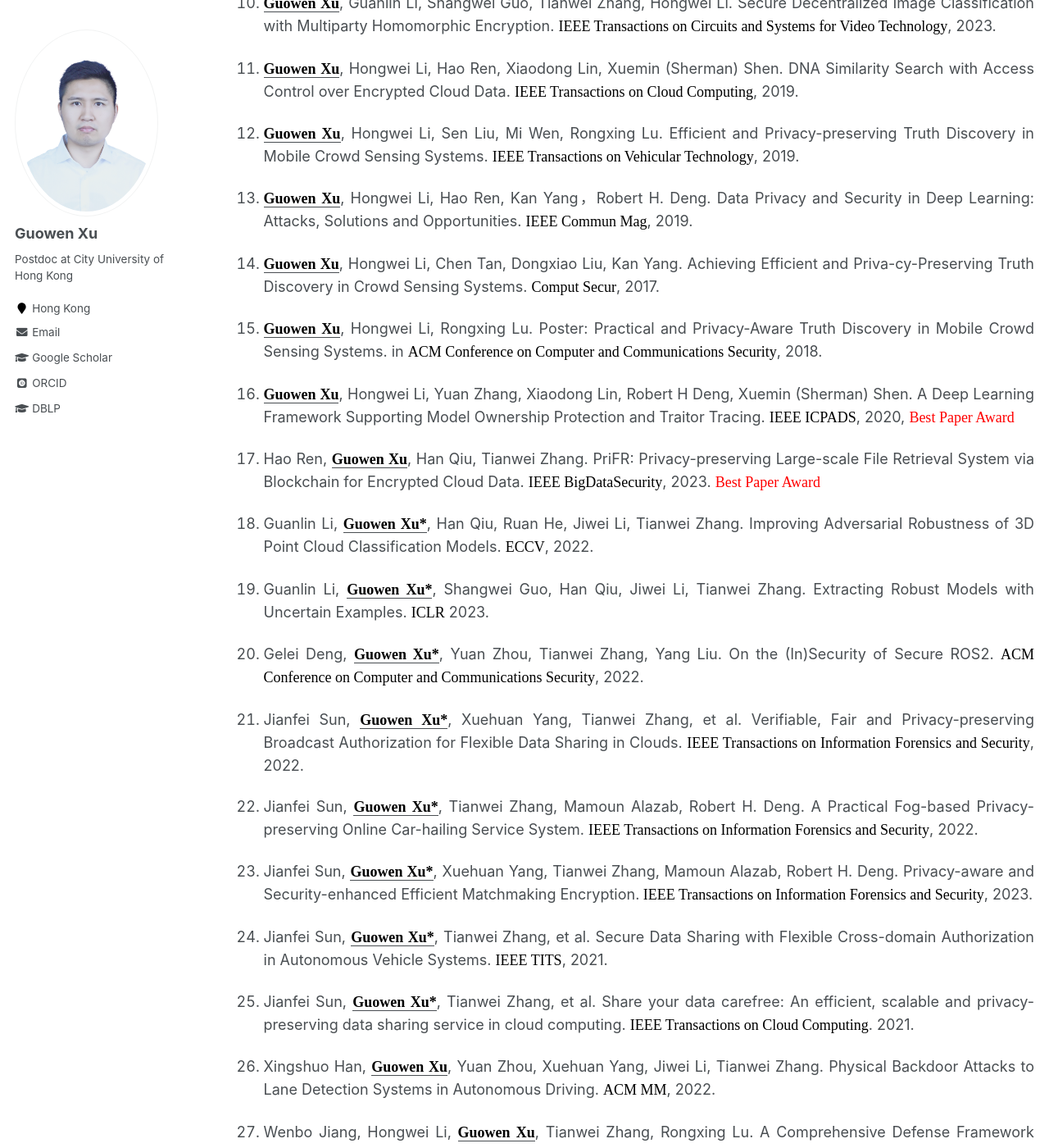
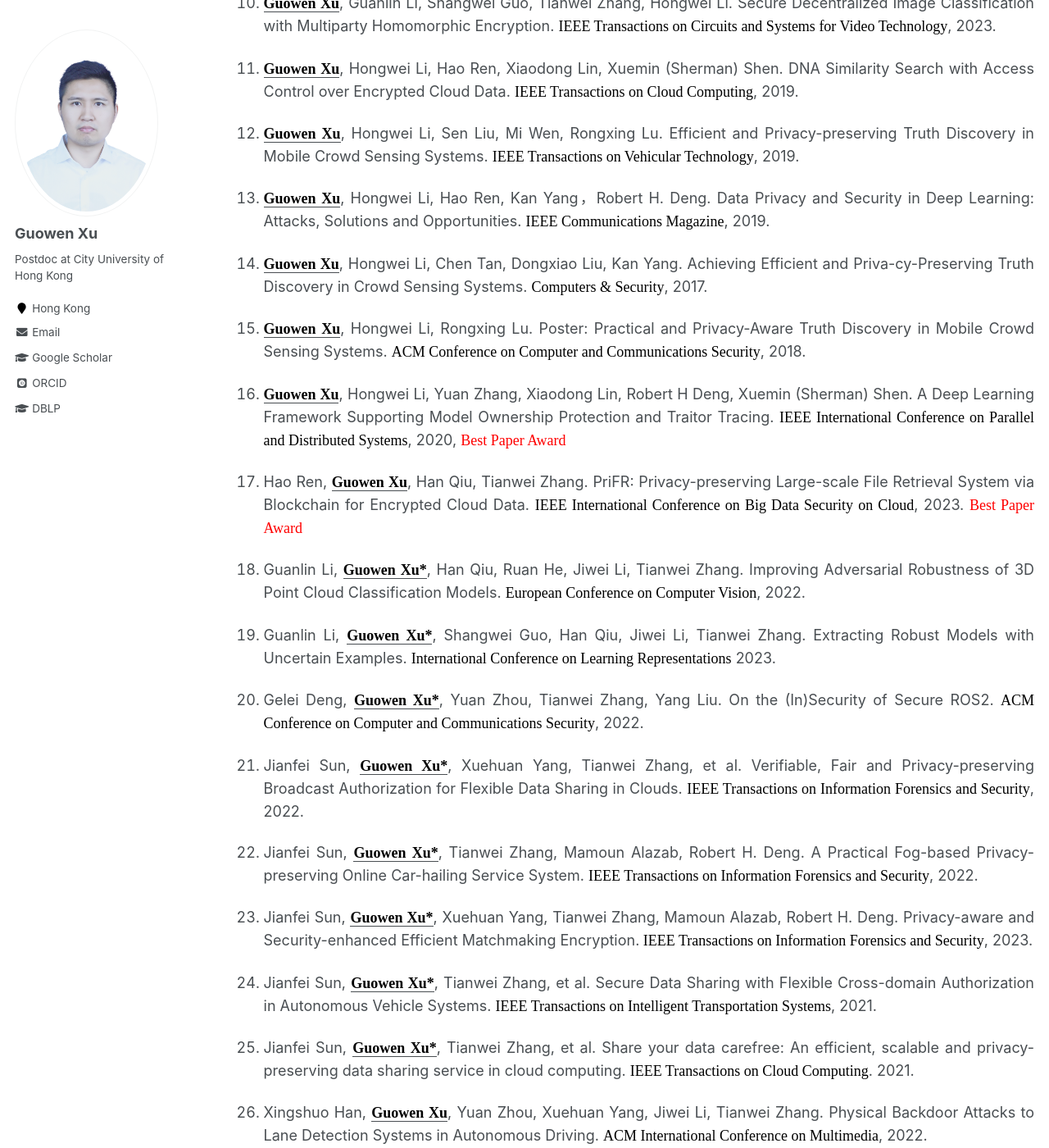
Before and after one commit to Guowen-xu/guowen-xu.github.io, a Jekyll site: the page built from _pages/publications.md, in a window 1280 px wide and 1400 px high, scrolled down 1123 px. Shown: the whole window at 82% size. Built offline with Jekyll 4.4.1, drawn with Linux system fonts in a browser that asks for light colours; some web fonts are replaced; some of the changed text lies outside the part shown.

Commit message:
Update publications.md

```diff
--- a/_pages/publications.md
+++ b/_pages/publications.md
@@ -26,33 +26,33 @@ You can find my articles on my [Google Scholar](https://scholar.google.com.hk/ci
 10. <p align="justify"><u><b><font face="Times New Roman" color=black size=4> Guowen Xu</font></b></u>, Guanlin Li, Shangwei Guo, Tianwei Zhang, Hongwei Li. Secure Decentralized Image Classification with Multiparty Homomorphic Encryption. <font face="Times New Roman" color=black size=4> IEEE Transactions on Circuits and Systems for Video Technology</font>, 2023.</p>
 11. <p align="justify"><u><b><font face="Times New Roman" color=black size=4> Guowen Xu</font></b></u>, Hongwei Li, Hao Ren, Xiaodong Lin, Xuemin (Sherman) Shen. DNA Similarity Search with Access Control over Encrypted Cloud Data. <font face="Times New Roman" color=black size=4> IEEE Transactions on Cloud Computing</font>, 2019.</p>
 12. <p align="justify"><u><b><font face="Times New Roman" color=black size=4> Guowen Xu</font></b></u>, Hongwei Li, Sen Liu, Mi Wen, Rongxing Lu. Efficient and Privacy-preserving Truth Discovery in Mobile Crowd Sensing Systems. <font face="Times New Roman" color=black size=4> IEEE Transactions on Vehicular Technology</font>, 2019.</p>
-13. <p align="justify"><u><b><font face="Times New Roman" color=black size=4> Guowen Xu</font></b></u>, Hongwei Li, Hao Ren, Kan Yang，Robert H. Deng. Data Privacy and Security in Deep Learning: Attacks, Solutions and Opportunities. <font face="Times New Roman" color=black size=4> IEEE Commun Mag</font>, 2019.</p>
-14. <p align="justify"><u><b><font face="Times New Roman" color=black size=4> Guowen Xu</font></b></u>, Hongwei Li, Chen Tan, Dongxiao Liu, Kan Yang. Achieving Efficient and Priva-cy-Preserving Truth Discovery in Crowd Sensing Systems. <font face="Times New Roman" color=black size=4> Comput Secur</font>, 2017.</p>
-15. <p align="justify"><u><b><font face="Times New Roman" color=black size=4> Guowen Xu</font></b></u>, Hongwei Li, Rongxing Lu. Poster: Practical and Privacy-Aware Truth Discovery in Mobile Crowd Sensing Systems. in <font face="Times New Roman" color=black size=4>  ACM Conference on Computer and Communications Security</font>, 2018.</p>
-16. <p align="justify"><u><b><font face="Times New Roman" color=black size=4> Guowen Xu</font></b></u>, Hongwei Li, Yuan Zhang, Xiaodong Lin, Robert H Deng, Xuemin (Sherman) Shen. A Deep Learning Framework Supporting Model Ownership Protection and Traitor Tracing. <font face="Times New Roman" color=black size=4> IEEE ICPADS</font>, 2020, <font face="Times New Roman" color=red size=4> Best Paper Award</font></p>
-17. <p align="justify">Hao Ren, <u><b><font face="Times New Roman" color=black size=4> Guowen Xu</font></b></u>, Han Qiu, Tianwei Zhang. PriFR: Privacy-preserving Large-scale File Retrieval System via Blockchain for Encrypted Cloud Data. <font face="Times New Roman" color=black size=4> IEEE BigDataSecurity</font>, 2023. <font face="Times New Roman" color=red size=4> Best Paper Award</font></p>
-18. <p align="justify">Guanlin Li, <u><b><font face="Times New Roman" color=black size=4> Guowen Xu*</font></b></u>, Han Qiu, Ruan He, Jiwei Li,  Tianwei Zhang. Improving Adversarial Robustness of 3D Point Cloud Classification Models.  <font face="Times New Roman" color=black size=4>ECCV</font>, 2022.</p>
-19. <p align="justify">Guanlin Li, <u><b><font face="Times New Roman" color=black size=4> Guowen Xu*</font></b></u>, Shangwei Guo, Han Qiu, Jiwei Li, Tianwei Zhang. Extracting Robust Models with Uncertain Examples. <font face="Times New Roman" color=black size=4> ICLR</font> 2023.</p>
+13. <p align="justify"><u><b><font face="Times New Roman" color=black size=4> Guowen Xu</font></b></u>, Hongwei Li, Hao Ren, Kan Yang，Robert H. Deng. Data Privacy and Security in Deep Learning: Attacks, Solutions and Opportunities. <font face="Times New Roman" color=black size=4> IEEE Communications Magazine</font>, 2019.</p>
+14. <p align="justify"><u><b><font face="Times New Roman" color=black size=4> Guowen Xu</font></b></u>, Hongwei Li, Chen Tan, Dongxiao Liu, Kan Yang. Achieving Efficient and Priva-cy-Preserving Truth Discovery in Crowd Sensing Systems. <font face="Times New Roman" color=black size=4> Computers & Security</font>, 2017.</p>
+15. <p align="justify"><u><b><font face="Times New Roman" color=black size=4> Guowen Xu</font></b></u>, Hongwei Li, Rongxing Lu. Poster: Practical and Privacy-Aware Truth Discovery in Mobile Crowd Sensing Systems.  <font face="Times New Roman" color=black size=4>  ACM Conference on Computer and Communications Security</font>, 2018.</p>
+16. <p align="justify"><u><b><font face="Times New Roman" color=black size=4> Guowen Xu</font></b></u>, Hongwei Li, Yuan Zhang, Xiaodong Lin, Robert H Deng, Xuemin (Sherman) Shen. A Deep Learning Framework Supporting Model Ownership Protection and Traitor Tracing. <font face="Times New Roman" color=black size=4>  IEEE International Conference on Parallel and Distributed Systems</font>, 2020, <font face="Times New Roman" color=red size=4> Best Paper Award</font></p>
+17. <p align="justify">Hao Ren, <u><b><font face="Times New Roman" color=black size=4> Guowen Xu</font></b></u>, Han Qiu, Tianwei Zhang. PriFR: Privacy-preserving Large-scale File Retrieval System via Blockchain for Encrypted Cloud Data. <font face="Times New Roman" color=black size=4>  IEEE International Conference on Big Data Security on Cloud</font>, 2023. <font face="Times New Roman" color=red size=4> Best Paper Award</font></p>
+18. <p align="justify">Guanlin Li, <u><b><font face="Times New Roman" color=black size=4> Guowen Xu*</font></b></u>, Han Qiu, Ruan He, Jiwei Li,  Tianwei Zhang. Improving Adversarial Robustness of 3D Point Cloud Classification Models.  <font face="Times New Roman" color=black size=4> European Conference on Computer Vision</font>, 2022.</p>
+19. <p align="justify">Guanlin Li, <u><b><font face="Times New Roman" color=black size=4> Guowen Xu*</font></b></u>, Shangwei Guo, Han Qiu, Jiwei Li, Tianwei Zhang. Extracting Robust Models with Uncertain Examples. <font face="Times New Roman" color=black size=4> International Conference on Learning Representations</font> 2023.</p>
 20. <p align="justify">Gelei Deng, <u><b><font face="Times New Roman" color=black size=4> Guowen Xu*</font></b></u>, Yuan Zhou, Tianwei Zhang, Yang Liu. On the (In)Security of Secure ROS2. <font face="Times New Roman" color=black size=4>  ACM Conference on Computer and Communications Security</font>, 2022.</p>
 21. <p align="justify">Jianfei Sun, <u><b><font face="Times New Roman" color=black size=4> Guowen Xu*</font></b></u>, Xuehuan Yang, Tianwei Zhang, et al. Verifiable, Fair and Privacy-preserving Broadcast Authorization for Flexible Data Sharing in Clouds. <font face="Times New Roman" color=black size=4> IEEE Transactions on Information Forensics and Security</font>, 2022.</p>
 22. <p align="justify">Jianfei Sun, <u><b><font face="Times New Roman" color=black size=4> Guowen Xu*</font></b></u>, Tianwei Zhang, Mamoun Alazab, Robert H. Deng. A Practical Fog-based Privacy-preserving Online Car-hailing Service System. <font face="Times New Roman" color=black size=4> IEEE Transactions on Information Forensics and Security</font>, 2022.</p>
 23. <p align="justify">Jianfei Sun, <u><b><font face="Times New Roman" color=black size=4> Guowen Xu*</font></b></u>, Xuehuan Yang, Tianwei Zhang, Mamoun Alazab, Robert H. Deng. Privacy-aware and Security-enhanced Efficient Matchmaking Encryption.<font face="Times New Roman" color=black size=4> IEEE Transactions on Information Forensics and Security</font>, 2023.</p>
-24. <p align="justify">Jianfei Sun,  <u><b><font face="Times New Roman" color=black size=4> Guowen Xu*</font></b></u>, Tianwei Zhang, et al. Secure Data Sharing with Flexible Cross-domain Authorization in Autonomous Vehicle Systems. <font face="Times New Roman" color=black size=4> IEEE TITS</font>, 2021.</p>
+24. <p align="justify">Jianfei Sun,  <u><b><font face="Times New Roman" color=black size=4> Guowen Xu*</font></b></u>, Tianwei Zhang, et al. Secure Data Sharing with Flexible Cross-domain Authorization in Autonomous Vehicle Systems. <font face="Times New Roman" color=black size=4> IEEE Transactions on Intelligent Transportation Systems</font>, 2021.</p>
 25. <p align="justify">Jianfei Sun,  <u><b><font face="Times New Roman" color=black size=4> Guowen Xu*</font></b></u>, Tianwei Zhang, et al. Share your data carefree: An efficient, scalable and privacy-preserving data sharing service in cloud computing. <font face="Times New Roman" color=black size=4> IEEE Transactions on Cloud Computing</font>. 2021.</p>
-26. <p align="justify">Xingshuo Han, <u><b><font face="Times New Roman" color=black size=4> Guowen Xu</font></b></u>, Yuan Zhou, Xuehuan Yang, Jiwei Li, Tianwei Zhang. Physical Backdoor Attacks to Lane Detection Systems in Autonomous Driving.  <font face="Times New Roman" color=black size=4>ACM MM</font>, 2022.</p>
+26. <p align="justify">Xingshuo Han, <u><b><font face="Times New Roman" color=black size=4> Guowen Xu</font></b></u>, Yuan Zhou, Xuehuan Yang, Jiwei Li, Tianwei Zhang. Physical Backdoor Attacks to Lane Detection Systems in Autonomous Driving.  <font face="Times New Roman" color=black size=4>ACM International Conference on Multimedia</font>, 2022.</p>
 27. <p align="justify">Wenbo Jiang, Hongwei Li, <u><b><font face="Times New Roman" color=black size=4> Guowen Xu</font></b></u>, Tianwei Zhang, Rongxing Lu. A Comprehensive Defense Framework against Model Extraction Attacks. <font face="Times New Roman" color=black size=4> IEEE Transactions on Dependable and Secure Computing</font>, 2023.</p>
-28.  <p align="justify">Wenbo Jiang, Hongwei Li, <u><b><font face="Times New Roman" color=black size=4> Guowen Xu</font></b></u>, Tianwei Zhang. Color Backdoor: A Robust Poisoning Attack in Color Space.<font face="Times New Roman" color=black size=4> CVPR</font>, 2023.</p>
+28.  <p align="justify">Wenbo Jiang, Hongwei Li, <u><b><font face="Times New Roman" color=black size=4> Guowen Xu</font></b></u>, Tianwei Zhang. Color Backdoor: A Robust Poisoning Attack in Color Space.<font face="Times New Roman" color=black size=4> IEEE / CVF Computer Vision and Pattern Recognition Conference</font>, 2023.</p>
 29.  <p align="justify">Xiaoyuan Liu, Hongwei Li, <u><b><font face="Times New Roman" color=black size=4> Guowen Xu</font></b></u>, Zongqi Chen, Xiaoming Huang, and Rongxing Lu. Privacy-Enhanced Federated Learning against Poisoning Adversaries. <font face="Times New Roman" color=black size=4> IEEE Transactions on Information Forensics and Security</font>, 2021.</p>
-30.  <p align="justify">Kangjie Chen, Xiaoxuan Lou, <u><b><font face="Times New Roman" color=black size=4> Guowen Xu</font></b></u>, Jiwei Li, Tianwei Zhang. Clean-image Backdoor: Attacking Multi-label Models with Poisoned Labels Only. <font face="Times New Roman" color=black size=4> ICLR</font>, <font face="Times New Roman" color=red size=4> Notable-top-5%</font>, 2023.</p>
-31. <p align="justify">Haoran Yuan, Xiaofeng Chen, <u><b><font face="Times New Roman" color=black size=4> Guowen Xu*</font></b></u>, Jianting Ning, Joseph Liu, Robert H Deng.  Efficient and Verifiable Proof of Replication with Fast Fault Localization.  <font face="Times New Roman" color=black size=4> IEEE INFOCOM</font>, 2021.</p>
-32. <p align="justify">Zhuoran Ma, Jianfeng Ma, Yinbin Miao, <u><b><font face="Times New Roman" color=black size=4> Guowen Xu</font></b></u>, Yang Liu, Ximeng Liu, Robert H. Deng. FLGAN: GAN-Based Unbiased Federated Learning under Non-IID Settings. <font face="Times New Roman" color=black size=4> IEEE TKDE</font>, 2023.</p>
+30.  <p align="justify">Kangjie Chen, Xiaoxuan Lou, <u><b><font face="Times New Roman" color=black size=4> Guowen Xu</font></b></u>, Jiwei Li, Tianwei Zhang. Clean-image Backdoor: Attacking Multi-label Models with Poisoned Labels Only. <font face="Times New Roman" color=black size=4> International Conference on Learning Representations</font>, <font face="Times New Roman" color=red size=4> Notable-top-5%</font>, 2023.</p>
+31. <p align="justify">Haoran Yuan, Xiaofeng Chen, <u><b><font face="Times New Roman" color=black size=4> Guowen Xu*</font></b></u>, Jianting Ning, Joseph Liu, Robert H Deng.  Efficient and Verifiable Proof of Replication with Fast Fault Localization.  <font face="Times New Roman" color=black size=4> IEEE Conference on Computer Communications</font>, 2021.</p>
+32. <p align="justify">Zhuoran Ma, Jianfeng Ma, Yinbin Miao, <u><b><font face="Times New Roman" color=black size=4> Guowen Xu</font></b></u>, Yang Liu, Ximeng Liu, Robert H. Deng. FLGAN: GAN-Based Unbiased Federated Learning under Non-IID Settings. <font face="Times New Roman" color=black size=4> IEEE Transactions on Knowledge and Data Engineering</font>, 2023.</p>
 33. <p align="justify">Wenbo Jiang, Tianwei Zhang, Han Qiu, Hongwei Li, <u><b><font face="Times New Roman" color=black size=4> Guowen Xu</font></b></u>, Incremental Learning, Incremental Backdoor Threats. <font face="Times New Roman" color=black size=4> IEEE Transactions on Dependable and Secure Computing</font>, 2022.</p>
 34. <p align="justify">Shengmin Xu, Jianting Ning, Xinyi Huang, Yingjiu Li,<u><b><font face="Times New Roman" color=black size=4> Guowen Xu</font></b></u>. Untouchable Once Revoking: A Practical and Secure Dynamic EHR Sharing System via Cloud. <font face="Times New Roman" color=black size=4> IEEE Transactions on Dependable and Secure Computing</font>, 2021.</p>
-35. <p align="justify">Meng Hao, Hongwei Li, Hanxiao Chen, Pengzhi Xing, <u><b><font face="Times New Roman" color=black size=4> Guowen Xu</font></b></u>, et al. Iron: Private Inference on Transformers.  <font face="Times New Roman" color=black size=4> NeurIPS</font>. 2022.</p>
-36. <p align="justify">Haoxiao Chen, Hongwei Li, Meng Hao, Kangjie Chen, <u><b><font face="Times New Roman" color=black size=4> Guowen Xu</font></b></u>, et al. GuardHFL: Privacy Guardian for Heterogeneous Federated Learning. <font face="Times New Roman" color=black size=4> ICML</font>, 2023.</p>
-37. <p align="justify">Dongyun Xue, Haomiao Yang, Mengyu Ge, Jingwei Li, <u><b><font face="Times New Roman" color=black size=4> Guowen Xu</font></b></u>, Hongwei Li. Fast Genera-tion-Based Gradient Leakage Attacks against Highly Compressed Gradients.  <font face="Times New Roman" color=black size=4> IEEE INFOCOM</font>, 2023. </p>
+35. <p align="justify">Meng Hao, Hongwei Li, Hanxiao Chen, Pengzhi Xing, <u><b><font face="Times New Roman" color=black size=4> Guowen Xu</font></b></u>, et al. Iron: Private Inference on Transformers.  <font face="Times New Roman" color=black size=4>  Annual Conference on Neural Information Processing Systems </font>. 2022.</p>
+36. <p align="justify">Haoxiao Chen, Hongwei Li, Meng Hao, Kangjie Chen, <u><b><font face="Times New Roman" color=black size=4> Guowen Xu</font></b></u>, et al. GuardHFL: Privacy Guardian for Heterogeneous Federated Learning. <font face="Times New Roman" color=black size=4> International Conference on Machine Learning</font>, 2023.</p>
+37. <p align="justify">Dongyun Xue, Haomiao Yang, Mengyu Ge, Jingwei Li, <u><b><font face="Times New Roman" color=black size=4> Guowen Xu</font></b></u>, Hongwei Li. Fast Genera-tion-Based Gradient Leakage Attacks against Highly Compressed Gradients.  <font face="Times New Roman" color=black size=4> IEEE Conference on Computer Communications</font>, 2023. </p>
 38. <p align="justify">Shengmin Xu, Jianting Ning, Yingjiu Li, Yinghui Zhang, <u><b><font face="Times New Roman" color=black size=4> Guowen Xu</font></b></u>, et al. A Secure EMR Sharing System with Tamper Resistance and Expressive Access Control. <font face="Times New Roman" color=black size=4> IEEE Transactions on Dependable and Secure Computing</font>, 2021.</p>
 39. <p align="justify">Shengmin Xu, Jianting Ning, Yingjiu Li, Yinghui zhang, <u><b><font face="Times New Roman" color=black size=4> Guowen Xu</font></b></u>, et al. Match in My Way: Fine-Grained Bilateral Access Control for Secure Cloud-Fog Computing. <font face="Times New Roman" color=black size=4> IEEE Transactions on Dependable and Secure Computing</font>, 2020.</p>
 40. <p align="justify">Hanxiao Chen, Hongwei Li, Yingzhe Wang, Meng Hao,  <u><b><font face="Times New Roman" color=black size=4> Guowen Xu</font></b></u>, Tianwei Zhang. PriVDT: An Efficient Two-Party Cryptographic Framework for Vertical Decision Trees. <font face="Times New Roman" color=black size=4> IEEE Transactions on Information Forensics and Security </font>, 2022.</p>
-41. <p align="justify">Jingwei Wang, Xinchun Yin, Jianting Ning, Shengmin Xu, <u><b><font face="Times New Roman" color=black size=4> Guowen Xu</font></b></u>, and Xinyi Huang. Secure Updatable Storage Access Control System for EHRs in the Cloud. <font face="Times New Roman" color=black size=4> IEEE TSC</font>, 2022.</p>
-42. <p align="justify">Xingshuo Han, Yutong Wu, Qingjie Zhang, Yuan Zhou,  Yuan Xu, Han Qiu, <u><b><font face="Times New Roman" color=black size=4> Guowen Xu</font></b></u>, and Tianwei Zhang. Backdooring Multimodal Learning. <font face="Times New Roman" color=black size=4> IEEE S&P</font>, 2024.</p>
+41. <p align="justify">Jingwei Wang, Xinchun Yin, Jianting Ning, Shengmin Xu, <u><b><font face="Times New Roman" color=black size=4> Guowen Xu</font></b></u>, and Xinyi Huang. Secure Updatable Storage Access Control System for EHRs in the Cloud. <font face="Times New Roman" color=black size=4> IEEE Transactions on Services Computing</font>, 2022.</p>
+42. <p align="justify">Xingshuo Han, Yutong Wu, Qingjie Zhang, Yuan Zhou,  Yuan Xu, Han Qiu, <u><b><font face="Times New Roman" color=black size=4> Guowen Xu</font></b></u>, and Tianwei Zhang. Backdooring Multimodal Learning. <font face="Times New Roman" color=black size=4> IEEE Symposium on Security and Privacy </font>, 2024.</p>
```
